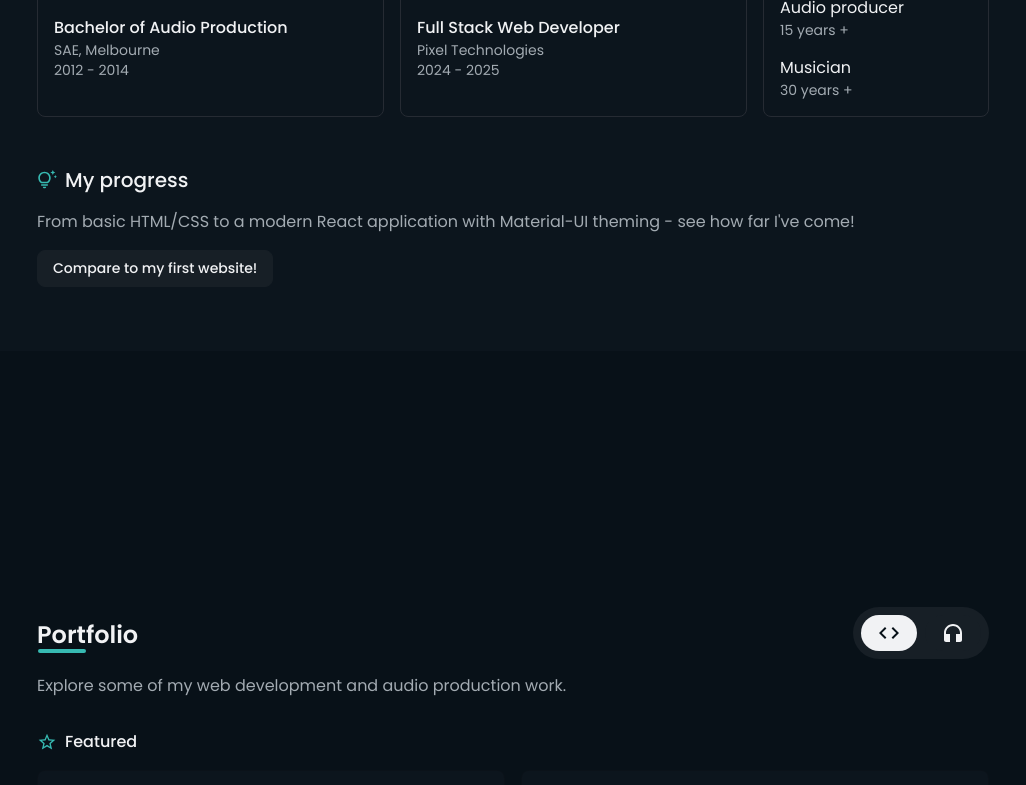
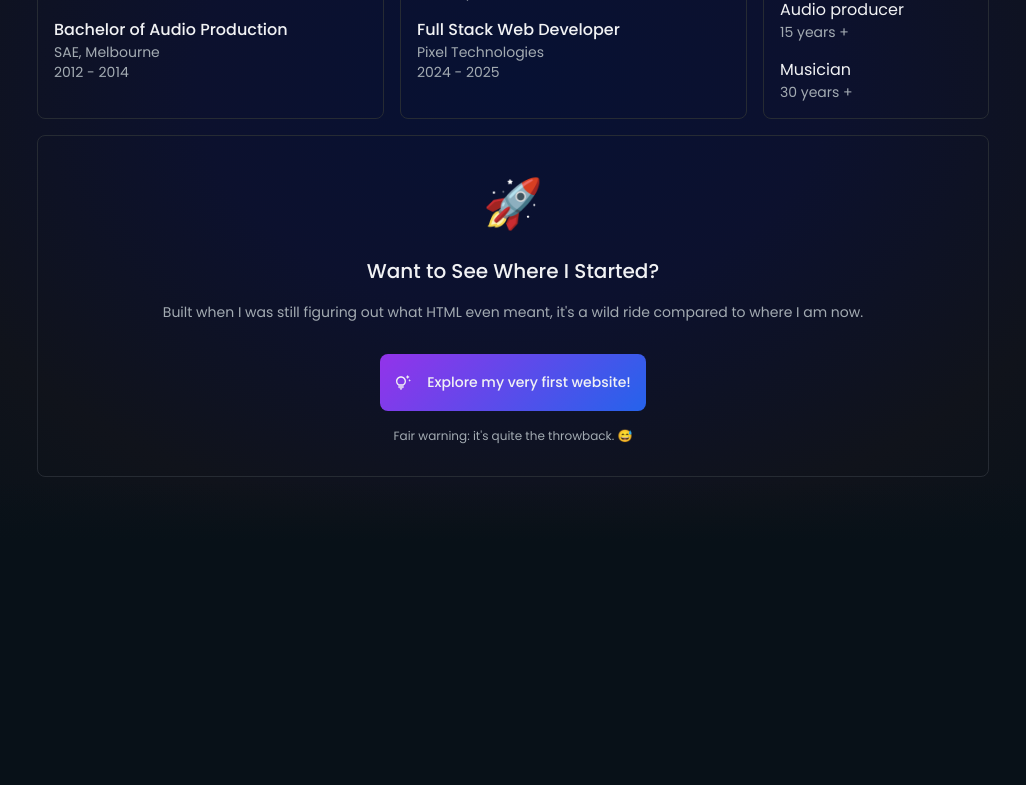
Before and after one commit to mastra90/luke-mastrocola-portfolio, a React (Vite) app: page / in a window 1280 px wide. Shown: the part 1180-1965 px from the top of the page, without its empty margins (127-1153 px from the left). Built offline with nearby package versions, Linux system fonts and the light colour scheme.

Commit message:
Styling changes to about section and light mode color scheme

```diff
--- a/src/App.tsx
+++ b/src/App.tsx
@@ -88,7 +88,7 @@ const App = () => {
         }}
       >
         <Header isDark={isDark} setIsDark={setIsDark} />
-        <About toLegacySite={toLegacySite} />
+        <About isDark={isDark} toLegacySite={toLegacySite} />
         <Portfolio />
         <Contact />
         <Footer isDark={isDark} setIsDark={() => setIsDark(!isDark)} />
--- a/src/components/About.tsx
+++ b/src/components/About.tsx
@@ -5,17 +5,61 @@ import {
 } from "@mui/icons-material";
 import { Heading, SubHeading, LayoutWrapper, FlexBox } from "../helpers/Wrappers";
 import { aboutCardsData } from "../data/AboutCardsData";
-import { useResponsive } from "../hooks/useResponsive";
 
-const About = ({ toLegacySite }: { toLegacySite?: () => void }) => {
+const About = ({ isDark, toLegacySite }: { isDark: boolean; toLegacySite?: () => void }) => {
   const theme = useTheme();
-  const { border, green } = theme.palette;
+  const global = theme.palette.global;
   const bgcolor = theme.palette.background;
-  const isMobile = useResponsive();
+  const button = theme.palette.button;
+  const gradient = theme.palette.gradient;
+
+  console.log("isDark:", isDark);
 
   return (
-    <LayoutWrapper variant="paper" maxWidthXl={1200}>
-      <FlexBox id="about">
+    <LayoutWrapper
+      variant="paper"
+      maxWidthXl={1200}
+      sx={{
+        background: isDark
+          ? `
+          radial-gradient(ellipse at center,
+            ${gradient.color1} 0%,
+            ${gradient.color2} 35%,
+            ${gradient.color3} 70%,
+            ${bgcolor.default} 100%
+          )
+        `
+          : bgcolor.paper,
+        position: "relative",
+        "&::before": {
+          content: '""',
+          position: "absolute",
+          top: 0,
+          left: 0,
+          right: 0,
+          height: "60px",
+          background: isDark
+            ? `linear-gradient(to bottom, ${bgcolor.default} 0%, transparent 100%)`
+            : "none",
+          pointerEvents: "none",
+          zIndex: 1,
+        },
+        "&::after": {
+          content: '""',
+          position: "absolute",
+          bottom: 0,
+          left: 0,
+          right: 0,
+          height: "60px",
+          background: isDark
+            ? `linear-gradient(to top, ${bgcolor.default} 0%, transparent 100%)`
+            : "none",
+          pointerEvents: "none",
+          zIndex: 1,
+        },
+      }}
+    >
+      <FlexBox id="about" sx={{ position: "relative", zIndex: 2 }}>
         <Heading title="About me" />
         <SubHeading title="Bio" icon={<BioIcon />} />
         <Typography variant="body2" fontSize={16}>
@@ -27,7 +71,7 @@ const About = ({ toLegacySite }: { toLegacySite?: () => void }) => {
         <Grid container spacing={2}>
           {aboutCardsData.map((card, index) => (
             <Grid key={index} size={card.gridSize}>
-              <Card sx={{ p: 2, height: "100%", border: 1, borderColor: border }}>
+              <Card sx={{ p: 2, height: "100%", border: 1, borderColor: global.border }}>
                 <FlexBox>
                   <SubHeading title={card.title} fontSize={18} icon={card.icon} />
                   {card.items.map((item, itemIndex) => (
@@ -53,22 +97,48 @@ const About = ({ toLegacySite }: { toLegacySite?: () => void }) => {
             </Grid>
           ))}
         </Grid>
-        <SubHeading title="My progress" icon={<ProgressIcon />} sx={{ mt: 4 }} />
-        <Typography variant="body2" fontSize={16}>
-          From basic HTML/CSS to a modern React application with Material-UI theming - see how far
-          I've come!
-        </Typography>
-        <Button
-          onClick={toLegacySite}
-          variant="outlined"
+        <FlexBox
+          textAlign={"center"}
           sx={{
-            width: "fit-content",
-            borderColor: bgcolor.secondary,
-            ...(!isMobile && { "&:hover": { borderColor: green } }),
+            p: 4,
+            m: "auto",
+            width: "100%",
+            fontSize: 48,
+            borderRadius: 2,
+            justifyContent: "center",
+            alignItems: "center",
+            alignContent: "center",
+            border: `1px solid ${global.border}`,
           }}
         >
-          Compare to my first website!
-        </Button>
+          🚀
+          <SubHeading title="Want to See Where I Started?" />
+          <Typography variant="body2">
+            Built when I was still figuring out what HTML even meant, it's a wild ride compared to
+            where I am now.
+          </Typography>
+          <Button
+            onClick={toLegacySite}
+            variant="outlined"
+            sx={{
+              display: "flex",
+              gap: 2,
+              py: 2,
+              mt: 2,
+              border: 0,
+              color: "#f1f2f4",
+              background: `linear-gradient(135deg, ${button.gradient.color1} 0%, ${button.gradient.color2} 100%)`,
+              "&:hover": {
+                background: `linear-gradient(135deg, ${button.gradient.color3} 0%, ${button.gradient.color4} 100%)`,
+              },
+            }}
+          >
+            <ProgressIcon sx={{ color: "#f1f2f4" }} /> Explore my very first website!
+          </Button>
+          <Typography variant="body2" fontSize={12}>
+            Fair warning: it's quite the throwback. 😅
+          </Typography>
+        </FlexBox>
       </FlexBox>
     </LayoutWrapper>
   );
--- a/src/components/Contact.tsx
+++ b/src/components/Contact.tsx
@@ -11,28 +11,28 @@ import {
 
 const Contact = () => {
   const theme = useTheme();
-  const { yellow, green, blue, purple, border } = theme.palette;
+  const global = theme.palette.global;
   const bgcolor = theme.palette.background;
   const isMobile = useResponsive();
 
   const contactData = [
     {
-      icon: <WebIcon sx={{ fontSize: 36, color: blue }} />,
+      icon: <WebIcon sx={{ fontSize: 36, color: global.blue }} />,
       title: "Web development",
       description: "Custom websites, web apps and digital experiences",
     },
     {
-      icon: <AudioIcon sx={{ fontSize: 36, color: purple }} />,
+      icon: <AudioIcon sx={{ fontSize: 36, color: global.purple }} />,
       title: "Audio production",
       description: "Music production, mixing, mastering and sound design",
     },
     {
-      icon: <CreativeIcon sx={{ fontSize: 36, color: yellow }} />,
+      icon: <CreativeIcon sx={{ fontSize: 36, color: global.yellow }} />,
       title: "Creative projects",
       description: "Innovative projects that blend technology and artistry",
     },
     {
-      icon: <TeamIcon sx={{ fontSize: 36, color: green }} />,
+      icon: <TeamIcon sx={{ fontSize: 36, color: global.green }} />,
       title: "Team collaboration",
       description: "Join your team as a developer or audio professional",
     },
@@ -44,7 +44,7 @@ const Contact = () => {
         <FlexBox sx={{ mx: "auto" }}>
           <FlexBox row mx="auto" gap={1}>
             <Typography variant={isMobile ? "h5" : "h3"}>Ready to </Typography>
-            <Typography variant={isMobile ? "h5" : "h3"} sx={{ color: green }}>
+            <Typography variant={isMobile ? "h5" : "h3"} sx={{ color: global.green }}>
               Create
             </Typography>
             <Typography variant={isMobile ? "h5" : "h3"}>something </Typography>
@@ -61,7 +61,7 @@ const Contact = () => {
         <Grid container spacing={2}>
           {contactData.map((card, index) => (
             <Grid key={index} size={{ xs: 12, sm: 6, xl: 3 }}>
-              <Card sx={{ px: 3, py: 4, height: "100%", border: 1, borderColor: border }}>
+              <Card sx={{ px: 3, py: 4, height: "100%", border: 1, borderColor: global.border }}>
                 <FlexBox sx={{ textAlign: "center" }}>
                   <Box>{card.icon}</Box>
                   <SubHeading sx={{ mx: "auto" }} title={card.title} fontSize={18} />
@@ -77,7 +77,7 @@ const Contact = () => {
             p: 4,
             height: "100%",
             border: 1,
-            borderColor: "#789c9a",
+            borderColor: global.border,
             position: "relative",
             bgcolor: bgcolor.default,
             maxWidth: 800,
@@ -86,7 +86,7 @@ const Contact = () => {
         >
           <FlexBox>
             <Box sx={{ m: "auto" }}>
-              <FavoriteBorderOutlined sx={{ fontSize: 36, color: green }} />
+              <FavoriteBorderOutlined sx={{ fontSize: 36, color: global.green }} />
             </Box>
             <SubHeading
               title="Have a project in mind?"
--- a/src/components/Header.tsx
+++ b/src/components/Header.tsx
@@ -12,7 +12,7 @@ const Header = ({
   setIsDark: (value: boolean) => void;
 }) => {
   const theme = useTheme();
-  const { green, yellow } = theme.palette;
+  const global = theme.palette.global;
   const bgcolor = theme.palette.background;
   const isMobile = useResponsive();
 
@@ -26,7 +26,7 @@ const Header = ({
           sx={{
             width: isMobile ? 150 : 240,
             height: isMobile ? 150 : 240,
-            border: `3px solid ${yellow}`,
+            border: `3px solid ${global.yellow}`,
             mx: isMobile ? "auto" : "inherit",
           }}
         />
@@ -34,8 +34,8 @@ const Header = ({
           textAlign={isMobile ? "center" : "inherit"}
           sx={{ mx: isMobile ? "center" : "none" }}
         >
-          <Typography sx={{ color: green, fontWeight: 500 }}> Hello! I'm </Typography>
-          <FlexBox row mx="auto" gap={1} sx={{ "& > :last-child": { color: green } }}>
+          <Typography sx={{ color: global.green, fontWeight: 500 }}> Hello! I'm </Typography>
+          <FlexBox row mx="auto" gap={1} sx={{ "& > :last-child": { color: global.green } }}>
             <Typography variant={isMobile ? "h5" : "h3"}>Luke</Typography>
             <Typography variant={isMobile ? "h5" : "h3"}> Mastrocola </Typography>
           </FlexBox>
@@ -51,8 +51,10 @@ const Header = ({
               <Button
                 variant="outlined"
                 sx={{
-                  borderColor: bgcolor.secondary,
-                  ...(!isMobile && { "&:hover": { borderColor: green } }),
+                  border: 2,
+                  bgcolor: bgcolor.default,
+                  borderColor: global.green,
+                  ...(!isMobile && { "&:hover": { borderColor: global.green } }),
                 }}
               >
                 View projects
--- a/src/components/ToggleThemeButton.tsx
+++ b/src/components/ToggleThemeButton.tsx
@@ -10,7 +10,8 @@ type ToggleThemeButtonProps = {
 
 const ToggleThemeButton = ({ toggleTheme, isDark, isFooter }: ToggleThemeButtonProps) => {
   const theme = useTheme();
-  const { yellow, buttonHover } = theme.palette;
+  const button = theme.palette.button;
+  const global = theme.palette.global;
   const text = theme.palette.text;
   const bgcolor = theme.palette.background;
   const isMobile = useResponsive();
@@ -23,7 +24,7 @@ const ToggleThemeButton = ({ toggleTheme, isDark, isFooter }: ToggleThemeButtonP
   const boxSx = {
     width: isFooter ? 56 : 0,
     height: isFooter ? 32 : 0,
-    backgroundColor: isDark ? "#464c52" : "#dbd9d9",
+    backgroundColor: isDark ? "#464c52" : "#d9dee0",
     borderRadius: 4,
     position: "relative",
   };
@@ -33,7 +34,7 @@ const ToggleThemeButton = ({ toggleTheme, isDark, isFooter }: ToggleThemeButtonP
     left: isFooter ? (isDark ? -2 : 22) : isMobile ? 0 : -30,
     width: isFooter ? 36 : isMobile ? 48 : 60,
     height: isFooter ? 36 : isMobile ? 48 : 60,
-    backgroundColor: isDark ? "#171f26" : buttonHover,
+    backgroundColor: isDark ? "#171f26" : button.hover,
     boxShadow: "0 2px 4px rgba(0,0,0,0.2)",
     transition: "left 0.2s ease-in-out !important",
     ...(!isMobile && {
@@ -41,7 +42,7 @@ const ToggleThemeButton = ({ toggleTheme, isDark, isFooter }: ToggleThemeButtonP
         backgroundColor: text.primary,
         "& .bedtime-icon": {
           opacity: isDark ? 0 : 1,
-          color: yellow,
+          color: global.yellow,
         },
         "& .sunny-icon": {
           opacity: isDark ? 1 : 0,
@@ -76,7 +77,7 @@ const ToggleThemeButton = ({ toggleTheme, isDark, isFooter }: ToggleThemeButtonP
               sx={{
                 ...iconSx,
                 opacity: isDark ? 1 : 0,
-                color: isDark ? yellow : text.primary,
+                color: isDark ? global.yellow : text.primary,
               }}
             />
             <WbSunny
@@ -84,7 +85,7 @@ const ToggleThemeButton = ({ toggleTheme, isDark, isFooter }: ToggleThemeButtonP
               sx={{
                 ...iconSx,
                 opacity: isDark ? 0 : 1,
-                color: isDark ? yellow : text.primary,
+                color: isDark ? global.yellow : text.primary,
               }}
             />
           </IconButton>
--- a/src/components/porfolio/AudioWork.tsx
+++ b/src/components/porfolio/AudioWork.tsx
@@ -21,9 +21,8 @@ import { useResponsive } from "../../hooks/useResponsive";
 
 const AudioCard = ({ project }: { project: AudioCardProps }) => {
   const theme = useTheme();
-  const { green } = theme.palette;
-  const { portfolioCardBg } = theme.palette;
-  const { portfolioCardBgHover } = theme.palette;
+  const global = theme.palette.global;
+  const portfolioCardBg = theme.palette.portfolioCardBg;
   const isMobile = useResponsive();
 
   const getYouTubeId = (url: string): string => {
@@ -43,12 +42,12 @@ const AudioCard = ({ project }: { project: AudioCardProps }) => {
       variant="outlined"
       onClick={() => window.open(project.links.url, "_blank")}
       sx={{
-        ...portfolioCardSx(portfolioCardBg, portfolioCardBgHover, isMobile),
+        ...portfolioCardSx(portfolioCardBg.bgcolor, portfolioCardBg.bghover, isMobile),
         ...(!isMobile && {
           "&:hover": {
-            "& .card-icon": { color: green },
-            "& .card-text": { color: green },
-            "& .card-chips": { color: green },
+            "& .card-icon": { color: global.green },
+            "& .card-text": { color: global.green },
+            "& .card-chips": { color: global.green },
             "& .card-arrow": { transform: "translate(1.5px, -1.5px)" },
           },
         }),
--- a/src/components/porfolio/DevWork.tsx
+++ b/src/components/porfolio/DevWork.tsx
@@ -17,9 +17,8 @@ import { useResponsive } from "../../hooks/useResponsive";
 
 const DevCard = ({ project }: { project: DevProjectsDataProps }) => {
   const theme = useTheme();
-  const { green } = theme.palette;
-  const { portfolioCardBg } = theme.palette;
-  const { portfolioCardBgHover } = theme.palette;
+  const global = theme.palette.global;
+  const portfolioCardBg = theme.palette.portfolioCardBg;
   const isMobile = useResponsive();
 
   return (
@@ -27,11 +26,11 @@ const DevCard = ({ project }: { project: DevProjectsDataProps }) => {
       variant="outlined"
       onClick={() => window.open(project.links.github, "_blank")}
       sx={{
-        ...portfolioCardSx(portfolioCardBg, portfolioCardBgHover, isMobile),
-        ...devCardHoverSx("github-btn", "demo-btn", green, isMobile),
+        ...portfolioCardSx(portfolioCardBg.bgcolor, portfolioCardBg.bghover, isMobile),
+        ...devCardHoverSx("github-btn", "demo-btn", global.green, isMobile),
         ...(!isMobile && {
           "&:hover": {
-            "& .card-chips": { color: green },
+            "& .card-chips": { color: global.green },
           },
         }),
       }}
--- a/src/components/porfolio/PortfolioTabs.tsx
+++ b/src/components/porfolio/PortfolioTabs.tsx
@@ -19,7 +19,7 @@ const TabButton = ({ isWebDev, isActive, onClick }: TabButtonProps) => {
   const isMobile = useResponsive();
   const bgcolor = theme.palette.background;
   const text = theme.palette.text;
-  const btnHover = theme.palette.buttonHover;
+  const button = theme.palette.button;
   const Icon = isWebDev ? Code : Headphones;
   const iconColor = isActive ? (isWebDev ? bgcolor.default : bgcolor.secondary) : text.primary;
 
@@ -28,10 +28,10 @@ const TabButton = ({ isWebDev, isActive, onClick }: TabButtonProps) => {
       disableRipple
       sx={{
         borderRadius: 8,
-        bgcolor: isActive ? text.primary : bgcolor.secondary,
+        bgcolor: isActive ? text.primary : button.bg,
         minWidth: { xs: 48, md: 56 },
         cursor: isActive ? "auto" : "pointer",
-        ...(!isMobile && { "&:hover": { bgcolor: !isActive ? btnHover : text.primary } }),
+        ...(!isMobile && { "&:hover": { bgcolor: !isActive ? button.hover : text.primary } }),
       }}
       onClick={onClick}
     >
@@ -42,10 +42,10 @@ const TabButton = ({ isWebDev, isActive, onClick }: TabButtonProps) => {
 
 const PortfolioTabs = ({ isWebDevTab, setIsWebDevTab }: PortfolioTabsProps) => {
   const theme = useTheme();
-  const bgcolor = theme.palette.background;
+  const button = theme.palette.button;
 
   return (
-    <FlexBox row p={1} gap={1} borderRadius={8} bgcolor={bgcolor.secondary}>
+    <FlexBox row p={1} gap={1} borderRadius={8} bgcolor={button.bg}>
       <TabButton isWebDev={true} isActive={isWebDevTab} onClick={() => setIsWebDevTab(true)} />
       <TabButton isWebDev={false} isActive={!isWebDevTab} onClick={() => setIsWebDevTab(false)} />
     </FlexBox>
--- a/src/data/AboutCardsData.tsx
+++ b/src/data/AboutCardsData.tsx
@@ -4,8 +4,8 @@ import {
   WorkOutline as WorkIcon,
 } from "@mui/icons-material";
 
-const gridSizePrimary = { xs: 12, md: 4.5 };
-const gridSizeSecondary = { xs: 12, md: 3 };
+const gridSizePrimary = { xs: 12, sm: 6, md: 4.5 };
+const gridSizeSecondary = { xs: 12, sm: 6, md: 3 };
 
 export const aboutCardsData = [
   {
--- a/src/helpers/Wrappers.tsx
+++ b/src/helpers/Wrappers.tsx
@@ -58,9 +58,11 @@ type LayoutWrapperProps = {
   maxWidthSm?: number;
   children: ReactNode;
   variant?: "default" | "paper";
+  sx?: SxProps<Theme>;
 };
 
 export const LayoutWrapper = ({
+  sx,
   maxWidthXl = 1537,
   maxWidthSm = 1000,
   children,
@@ -77,6 +79,7 @@ export const LayoutWrapper = ({
   const boxSx = {
     py: isPaper ? { xs: 4, sm: 8 } : 0,
     bgcolor: () => (isPaper ? bgcolor.paper : "transparent"),
+    ...sx,
   };
 
   return (
@@ -93,7 +96,7 @@ type HeadingProps = {
 
 export const Heading = ({ title, typography = "h5" }: HeadingProps) => {
   const theme = useTheme();
-  const { green } = theme.palette;
+  const global = theme.palette.global;
   const headerStyles = {
     typography: typography,
     fontWeight: 600,
@@ -106,7 +109,7 @@ export const Heading = ({ title, typography = "h5" }: HeadingProps) => {
       left: 1,
       width: 48,
       height: 4,
-      bgcolor: green,
+      bgcolor: global.green,
       borderRadius: 2,
     },
   };
@@ -136,11 +139,11 @@ export const SubHeading = ({
   sx,
 }: SubHeadingProps) => {
   const theme = useTheme();
-  const { green } = theme.palette;
+  const global = theme.palette.global;
   const iconSx = {
     display: "flex",
     fontSize: 20,
-    color: green,
+    color: global.green,
     alignContent: "center",
     alignItems: "center",
   };
@@ -183,7 +186,7 @@ export const PortfolioCardLinks = ({
 }) => {
   const theme = useTheme();
   const buttonArray = Array.isArray(buttons) ? buttons : [buttons];
-  const { green } = theme.palette;
+  const global = theme.palette.global;
   const text = theme.palette.text;
   const portfolioCardLinksSx = () => ({
     fontSize: 14,
@@ -198,7 +201,7 @@ export const PortfolioCardLinks = ({
       left: 0,
       width: 0,
       height: "1px",
-      color: green,
+      color: global.green,
       transition: "width 0.1s ease-in-out",
     },
   });
--- a/src/theme.ts
+++ b/src/theme.ts
@@ -5,18 +5,36 @@ declare module "@mui/material/styles" {
     secondary: string;
   }
   interface Palette {
+    global: {
       yellow: string;
       green: string;
       blue: string;
       purple: string;
       border: string;
-    buttonHover: string;
-    portfolioCardBg: string;
-    portfolioCardBgHover: string;
+    };
+    button: {
+      bg: string;
+      hover: string;
+      gradient: {
+        color1: string;
+        color2: string;
+        color3: string;
+        color4: string;
+      };
+    };
+    portfolioCardBg: {
+      bgcolor: string;
+      bghover: string;
+    };
     legacy: {
       blue: string;
       green: string;
       white: string;
+    };
+    gradient: {
+      color1: string;
+      color2: string;
+      color3: string;
     };
   }
 }
@@ -33,42 +51,78 @@ const createAppTheme = (isDark: boolean) => {
           primary: "#f1f2f4",
           secondary: "#a3abb2",
         },
+        global: {
           yellow: "#ffe071",
           green: "#37bab2",
           blue: "#3b91f5",
           purple: "#773ff0",
           border: "#262b33",
-        buttonHover: "#262b33",
-        portfolioCardBg: "#0c151d",
-        portfolioCardBgHover: "#171f26",
+        },
+        button: {
+          bg: "#171f26",
+          hover: "#262b33",
+          gradient: {
+            color1: "#9333ea",
+            color2: "#2563eb",
+            color3: "#a158e6",
+            color4: "#477ae7",
+          },
+        },
+        portfolioCardBg: {
+          bgcolor: "#0c151d",
+          bghover: "#171f26",
+        },
         legacy: {
           blue: "#171f26",
           green: "#759242",
           white: "#f2f2ef",
         },
+        gradient: {
+          color1: "#071133",
+          color2: "#0c112e",
+          color3: "#10131b",
+        },
       }
     : {
         background: {
-          default: "#fefcf8",
-          secondary: "#f2ede9",
-          paper: "#f2ede9",
+          default: "#f4fafd",
+          secondary: "#f6f8fa",
+          paper: "#ebf2f8",
         },
         text: {
           primary: "#1a3449",
           secondary: "#5f6b7c",
         },
+        global: {
           yellow: "#ffe071",
           green: "#37bab2",
           blue: "#3b91f5",
           purple: "#773ff0",
           border: "#a3abb2",
-        buttonHover: "#fffbf8",
-        portfolioCardBg: "#fefcf8",
-        portfolioCardBgHover: "#f2ede9",
+        },
+        button: {
+          bg: "#ebf2f8",
+          hover: "#f6fafc",
+          gradient: {
+            color1: "#9333ea",
+            color2: "#2563eb",
+            color3: "#a158e6",
+            color4: "#477ae7",
+          },
+        },
+        portfolioCardBg: {
+          bgcolor: "#f1f6fc",
+          bghover: "#f0f8ff",
+        },
         legacy: {
           blue: "#171f26",
           green: "#759242",
           white: "#f2f2ef",
+        },
+        gradient: {
+          color1: "#c2b7ca",
+          color2: "#cbcfe9",
+          color3: "#f6f7fa",
         },
       };
 
@@ -99,7 +153,7 @@ const createAppTheme = (isDark: boolean) => {
         styleOverrides: {
           root: {
             color: palette.text.secondary,
-            borderColor: palette.border,
+            borderColor: palette.global.border,
           },
         },
       },
```
Lines whose indentation alone changed are shown as unchanged.
